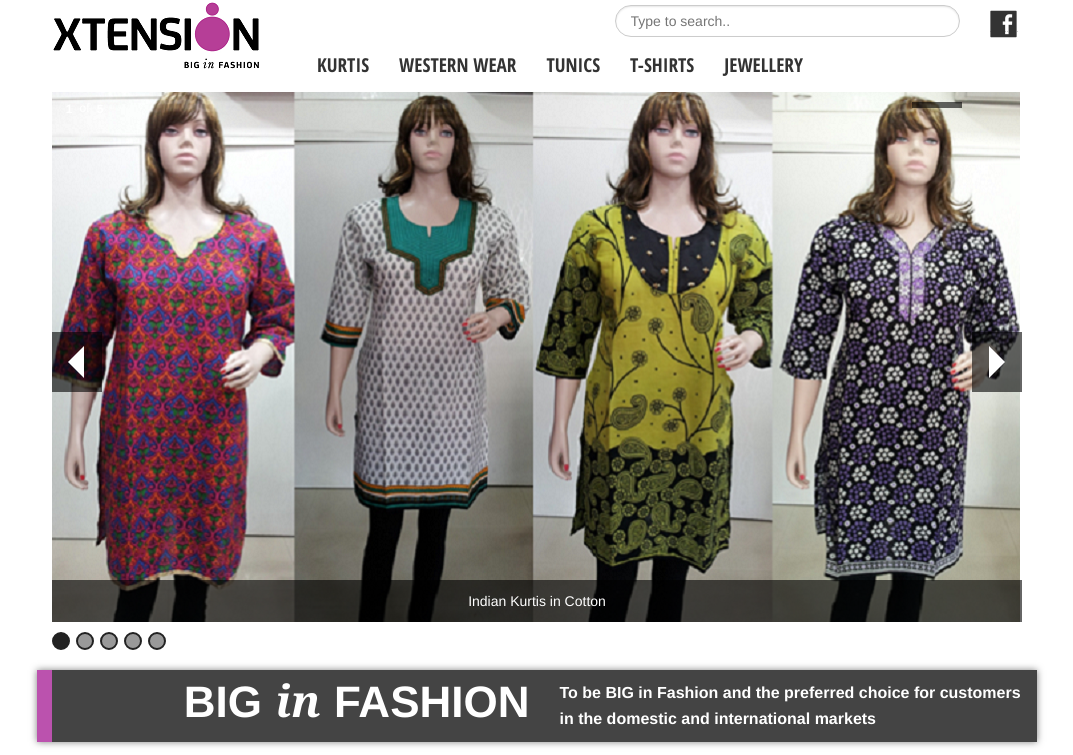
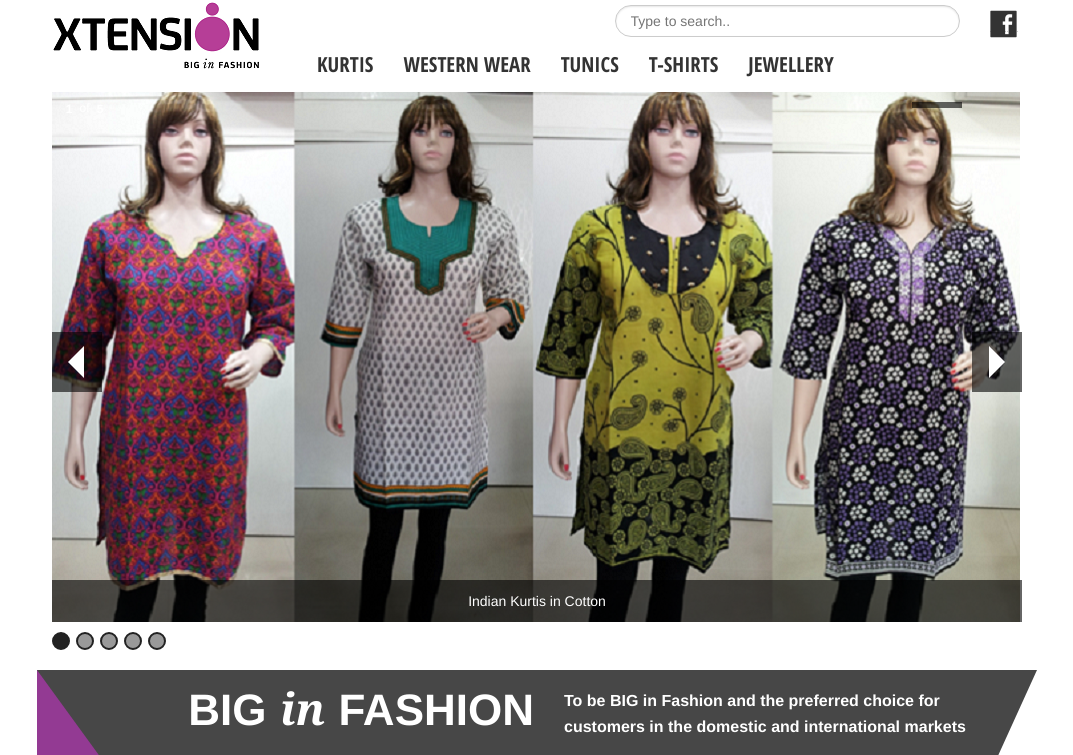
Before and after one commit to nigelfer/xtention.geriwebsite, a plain HTML site: page gerisite/war/index.html in a window 1280 px wide. Shown: the top 755 px of the page, without its empty margins (103-1176 px from the left). Drawn offline with Linux system fonts and the light colour scheme; some packages are replaced by stand-ins of ours.

Commit message:
top menu font, angled box.

```diff
--- a/gerisite/war/css/app.css
+++ b/gerisite/war/css/app.css
@@ -13,14 +13,30 @@
 		/* 		font-size: 0.9em !important; */
 		font-family: "Open Sans Condensed", serif;
 		font-weight: bold;
-		font-size: 1.2em;
-
+		font-size: 1.3em;
+		/* 		font-size: 0.9em !important; */
 	}
 	.top-bar .top-bar-section a:HOVER {
-		text-decoration: underline;
+		/* 		text-decoration: underline; */
+		color: #933A93;
+	}
+	.top-bar .top-bar-section a.selected {
+		color: #933A93 !important;
 	}
 	.top-bar-section .dropdown li a {
 		color: #111111;
+	}
+
+	/* for the angled right side big in fashion box. */
+	.hbg {
+		background-color: white !important;
+		border-right: 2.5em solid transparent;
+		border-top: 5.5em solid #474747;
+		height: 0;
+		border-left: 4em solid #933A93 !important;
+	}
+	.hbg #bif {
+		margin-top: -5em !important;
 	}
 }
 
@@ -83,6 +99,15 @@
 	#footer {
 		height: 110px !important;
 	}
+}
+
+.hbg {
+	background-color: #444444;
+	border-left: 2em solid #933A93;
+}
+
+.hbg #bif {
+	margin-top: 0;
 }
 
 .top-bar,#___gcse_0 {
@@ -175,7 +200,7 @@ div.orbit-caption {
 	padding: 0px 15px !important;
 	line-height: 45px !important;
 	opacity: 0.8;
-	filter: alpha(opacity =         80);
+	filter: alpha(opacity =             80);
 	/* For IE8 and earlier */
 }
 
@@ -199,7 +224,8 @@ div.orbit-caption {
 
 section .title {
 	/* 	font-weight: bold; */
-	font-family: georgia, serif;
+	/* 	font-family: georgia, serif; */
+
 }
 
 .button {
@@ -286,7 +312,7 @@ body {
 	margin: 0;
 	padding: 0;
 	height: 100%;
-/* 		font-family: "Open Sans Condensed", serif; */
+	/* 		font-family: "Open Sans Condensed", serif; */
 }
 
 #wrapper {
--- a/gerisite/war/css/ie8-grid-f4.css
+++ b/gerisite/war/css/ie8-grid-f4.css
@@ -232,9 +232,10 @@
 	display: inline;
 }
 #ie8menu LI A {
+	font-weight: bold;
 	border-right-style: solid;
-	border-right-color: black;
-	border: 0 1 0 0;
+	border-right-color: gray;
+	border: 0 0.75 0 0;
 	padding: 0 4px 0 4px;
 }
 /* nav menu end */
--- a/gerisite/war/index.html
+++ b/gerisite/war/index.html
@@ -12,7 +12,9 @@
 If you are using CSS version, only link these 2 files,
 you may add app.css to use for your overrides if you like. -->
 
-<link type="text/css" rel="stylesheet" href="http://fonts.googleapis.com/css?family=Open+Sans+Condensed:300,300italic,700"/>
+<link type="text/css" rel="stylesheet"
+	href="http://fonts.googleapis.com/css?family=Open+Sans+Condensed:300,300italic,700"
+/>
 <link rel="stylesheet" href="css/normalize.css" />
 <link rel="stylesheet" href="css/foundation.css" />
 <link rel="stylesheet" href="css/social_foundicons.css">
@@ -140,7 +142,8 @@ you may add app.css to use for your overrides if you like. -->
 
 				<!--####### BIG in fashion ################-->
 
-				<div class="row back_black align_right">
+				<div class="row align_right hbg">
+					<div id="bif">
 						<div class="large-6 columns">
 							<h1 class="color_white inline auto_margin">BIG</h1>
 							<span>&nbsp;</span>
@@ -152,6 +155,7 @@ you may add app.css to use for your overrides if you like. -->
 							<p class="color_white align_left auto_margin">To be BIG in
 								Fashion and the preferred choice for customers in the domestic
 								and international markets</p>
+						</div>
 					</div>
 				</div>
 
@@ -248,6 +252,7 @@ you may add app.css to use for your overrides if you like. -->
 							<li>
 								<p class="margin4">To be BIG in Fashion and the preferred
 									choice for customers in the domestic and international markets
+
 
 								<p>
 									<a href="">home page</a> <br>
@@ -394,6 +399,12 @@ you may add app.css to use for your overrides if you like. -->
 	<!-- 	<script src="js/foundation/foundation.interchange.js"></script> -->
 	<script>
 		$(document).foundation();
+
+		//for top bar
+		$('#ie8menu li a').click(function() {
+			$('#ie8menu li a').removeClass('selected')
+			$(this).addClass('selected');
+		});
 	</script>
 
 	<script src="js/jquery.lazyload.js" type="text/javascript"></script>
```
Also changed, not shown: gerisite/war/js/foundation/foundation.topbar.js (line endings or trailing spaces). Lines whose indentation alone changed are shown as unchanged.
